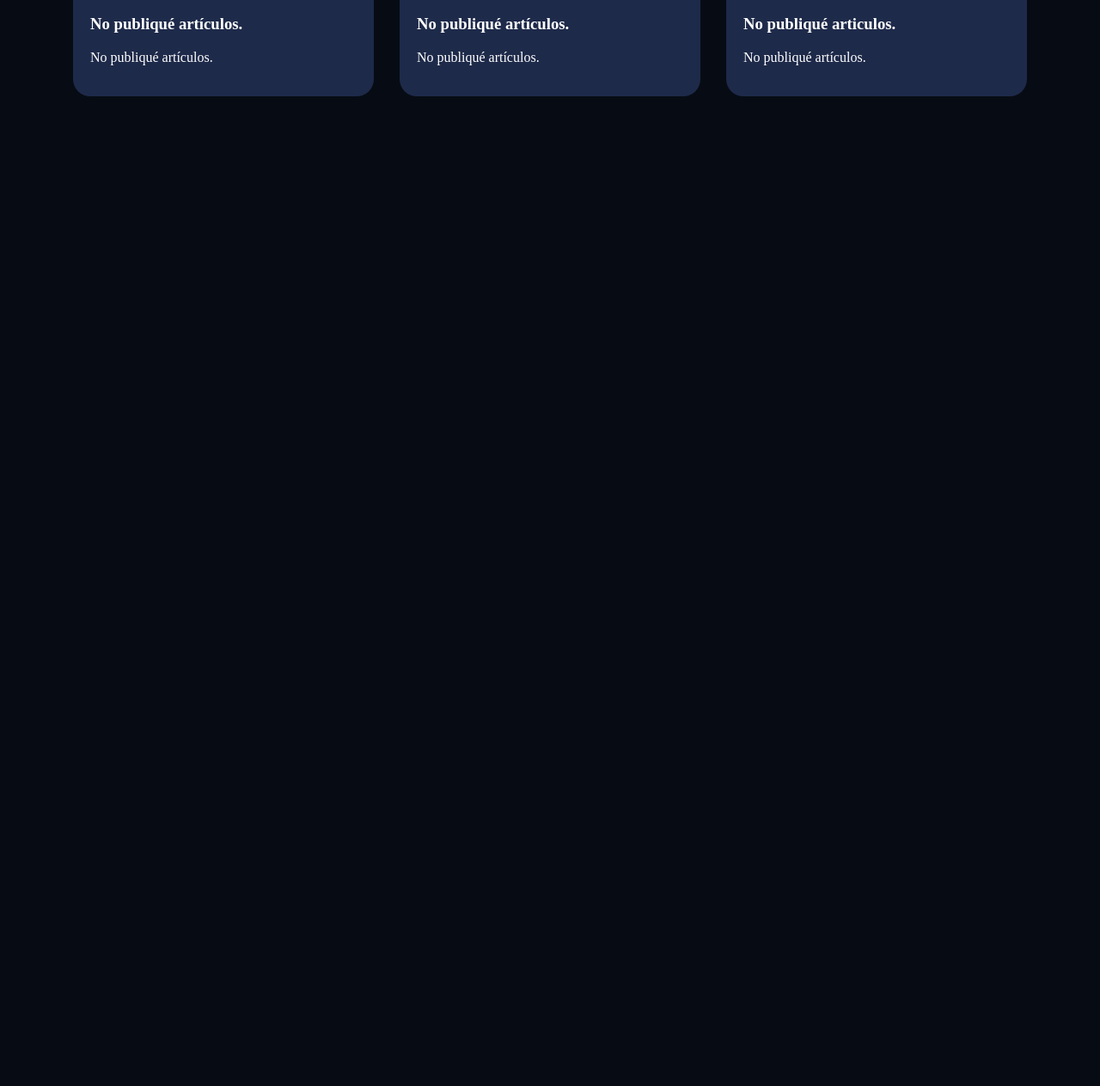
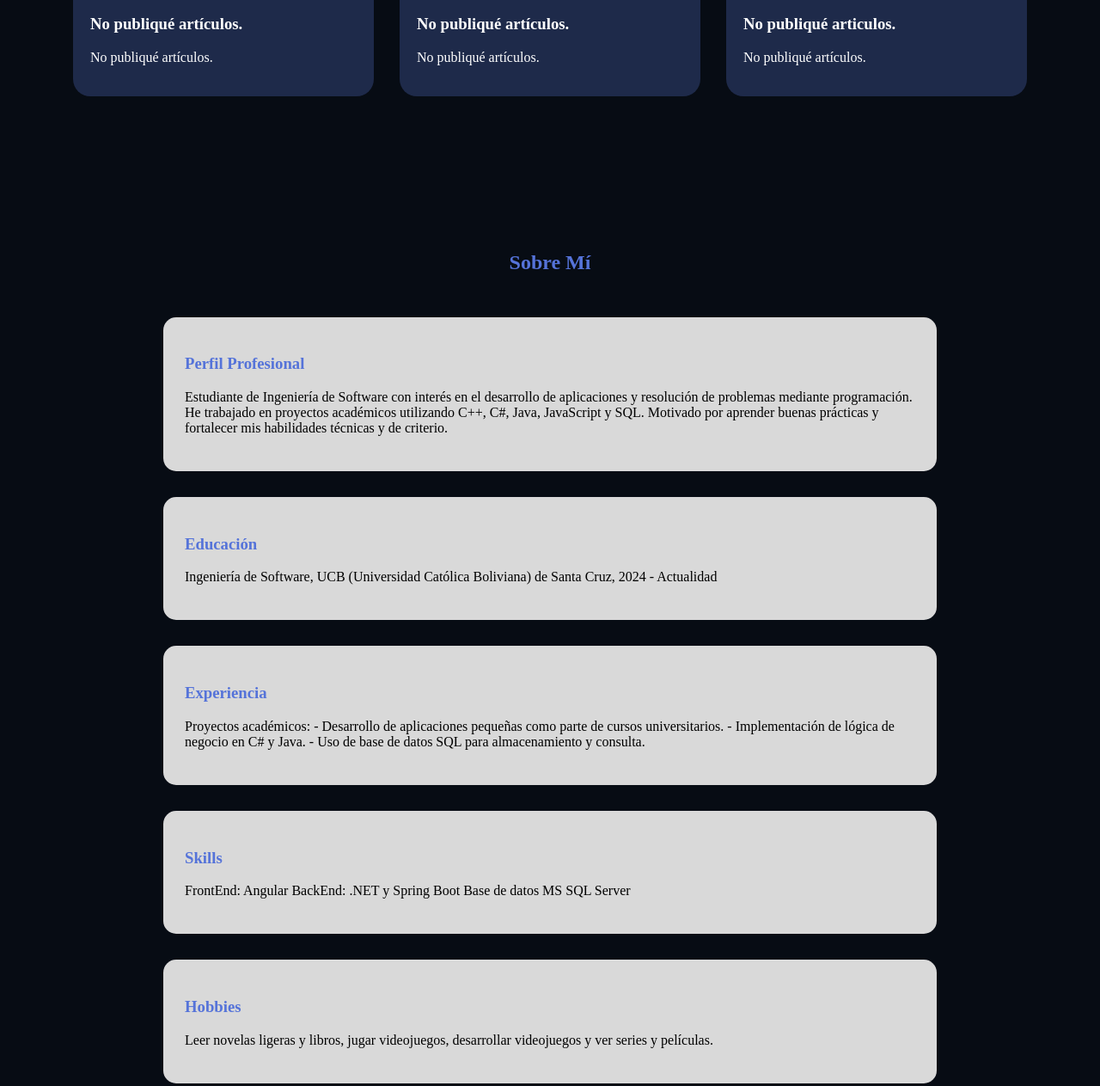
Before and after one commit to diego-heredia-dev/isw-233-daht, a plain HTML site: page Code/index.html in a window 1280 px wide. Shown: the part 2001-3264 px from the top of the page at 86% size. Before the commit the page ends 2201 px from the top, so only its background shows below. Drawn offline with Linux system fonts and the light colour scheme.

Commit message:
Avance de la seccion Sobre Mí

```diff
--- a/Code/index.html
+++ b/Code/index.html
@@ -45,8 +45,9 @@
                 <div class="project-content">
                     <p class="date">11 de abril de 2025</p>
                     <h3>Tienda de mangas (cómics japoneses)</h3>
-                    <p>Una app para la gestión de una tienda de mangas, hecha con Tkinter y MS SQL Server.
-Un CRUD para los mangas, además de la separación de roles y métricas.
+                    <p>
+                        Una app para la gestión de una tienda de mangas, hecha con Tkinter y MS SQL Server.
+                        Un CRUD para los mangas, además de la separación de roles y métricas.
                     </p>
                 </div>
             </a>
@@ -61,8 +62,9 @@ Un CRUD para los mangas, además de la separación de roles y métricas.
                 <div class="project-content">
                     <p class="date">21 de junio de 2025</p>
                     <h3>Reserva de libros para un biblioteca</h3>
-                    <p>Una app que permite al usuario buscar y reservar libros.
-El frontend fue hecho con Angular y el backend con .NET; para la base de datos se usó MS SQL Server.
+                    <p>
+                        Una app que permite al usuario buscar y reservar libros.
+                        El frontend fue hecho con Angular y el backend con .NET; para la base de datos se usó MS SQL Server.
                     </p>
                 </div>
             </a>
@@ -76,7 +78,9 @@ El frontend fue hecho con Angular y el backend con .NET; para la base de datos s
                 <div class="project-content">
                     <p class="date">17 de diciembre de 2025</p>
                     <h3>Reserva de estacionamientos</h3>
-                    <p>Una app web donde el usuario puede reservar espacios de diferente tipo y para diferentes tipos de vehículos. También se implementó un CRUD para los roles con mayor control. Frontend: React, Backend: Spring Boot.
+                    <p>
+                        Una app web donde el usuario puede reservar espacios de diferente tipo y para diferentes tipos de vehículos.
+                        También se implementó un CRUD para los roles con mayor control. Frontend: React, Backend: Spring Boot.
                     </p>
                 </div>
             </a>
@@ -123,7 +127,55 @@ El frontend fue hecho con Angular y el backend con .NET; para la base de datos s
                </div>
             </a>
         </div>
+    </section>
 
+    <section class="about-me">
+        <h2>Sobre Mí</h2>
+
+        <div class="about-me-container">
+            <div class="about-me-box">
+                <h3>Perfil Profesional</h3>
+                <p>
+                    Estudiante de Ingeniería de Software con interés en el desarrollo de aplicaciones y resolución de problemas mediante programación.
+                    He trabajado en proyectos académicos utilizando C++, C#, Java, JavaScript y SQL.
+                    Motivado por aprender buenas prácticas y fortalecer mis habilidades técnicas y de criterio.
+                </p>
+            </div>
+
+            <div class="about-me-box">
+                <h3>Educación</h3>
+                <p>
+                    Ingeniería de Software, UCB (Universidad Católica Boliviana) de Santa Cruz, 2024 - Actualidad
+                </p>
+            </div>
+
+            <div class="about-me-box">
+                <h3>Experiencia</h3>
+                <p>
+                    Proyectos académicos:
+                    - Desarrollo de aplicaciones pequeñas como parte de cursos universitarios.
+                    - Implementación de lógica de negocio en C# y Java.
+                    - Uso de base de datos SQL para almacenamiento y consulta.
+                </p>
+            </div>
+
+            <div class="about-me-box">
+                <h3>Skills</h3>
+                <p>
+                    FrontEnd: Angular
+                    BackEnd: .NET y Spring Boot
+                    Base de datos MS SQL Server
+                </p>
+            </div>
+
+            <div class="about-me-box">
+                <h3>Hobbies</h3>
+                <p>
+                    Leer novelas ligeras y libros, jugar videojuegos, desarrollar videojuegos y ver series y películas.
+                </p>
+            </div>
+        </div>
     </section>
+
 </body>
 </html>
--- a/Code/styles.css
+++ b/Code/styles.css
@@ -167,3 +167,32 @@ img {
 .article-content {
     padding: 20px;
 }
+
+.about-me {
+    padding: 80px 60px;
+}
+
+.about-me h2 {
+    text-align: center;
+    margin-bottom: 50px;
+}
+
+.about-me-container {
+    display: flex;
+    flex-direction: column;
+    gap: 30px;
+    max-width: 900px;
+    margin: 0 auto;
+}
+
+.about-me-container h3 {
+    color: #5573D9;
+    font-weight: bold;
+}
+
+.about-me-box {
+    background-color: #D9D9D9;
+    color: black;
+    padding: 25px;
+    border-radius: 15px;
+}
```
